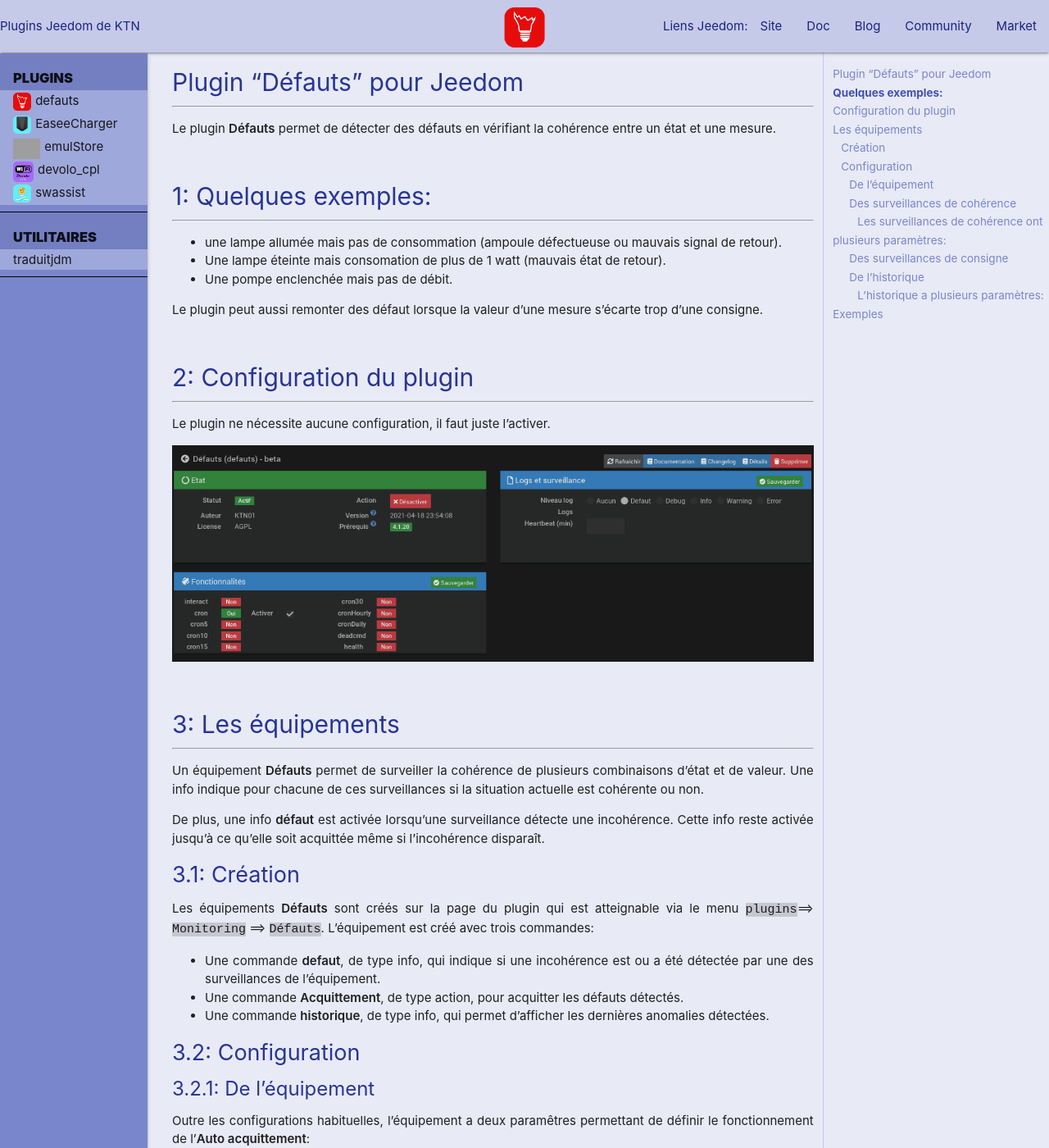
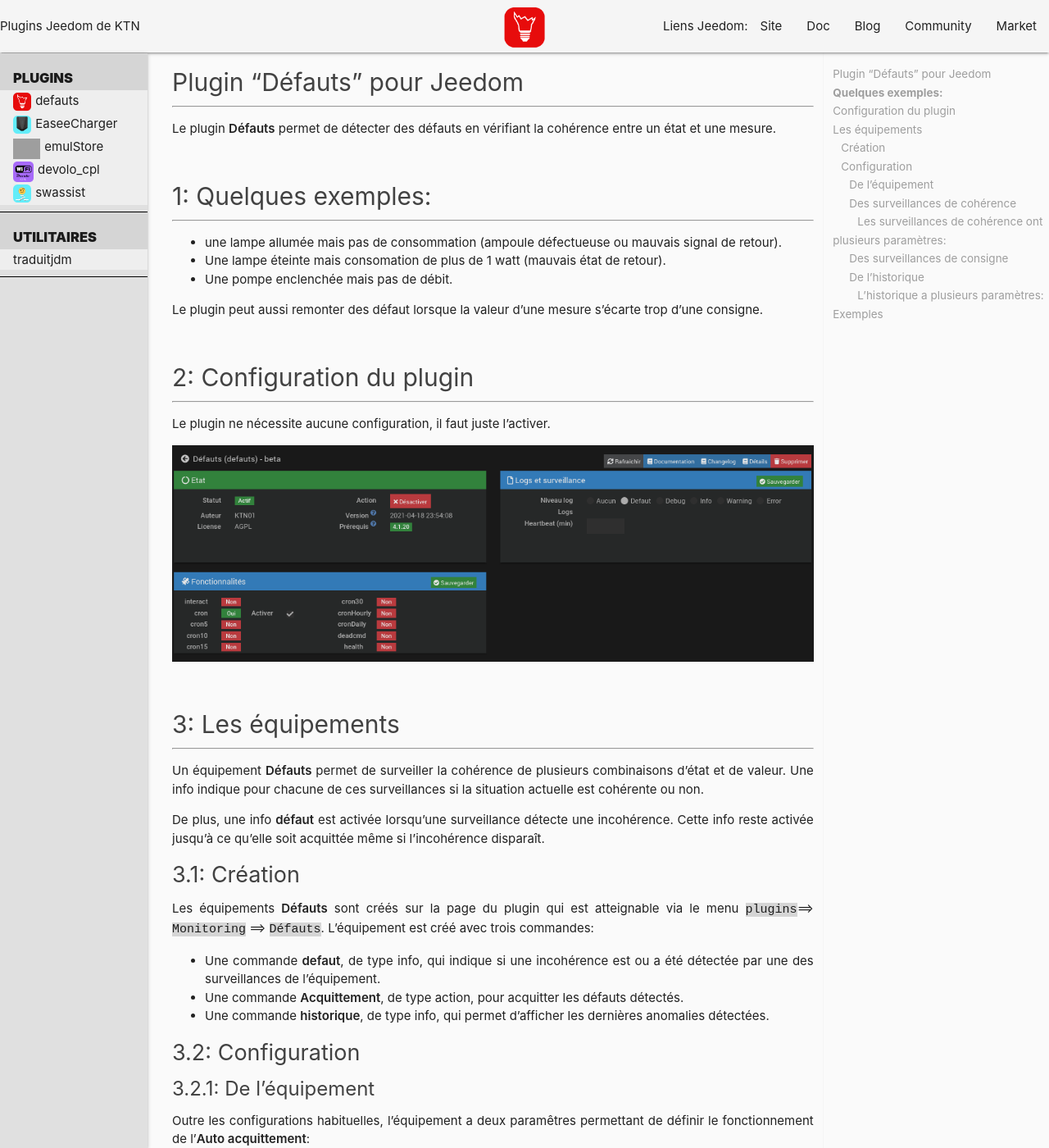
Before and after one commit to ktn001/ktn001.github.io, a Jekyll site: the page built from fr_FR/defauts/index.md, in a window 1280 px wide and 1400 px high. Shown: the whole window at 82% size. Built offline with Jekyll 4.4.1, drawn with Linux system fonts in a browser that asks for light colours; grey boxes are pictures that could not be loaded.

Commit message:
theme grey

```diff
--- a/assets/css/main.scss
+++ b/assets/css/main.scss
@@ -3,7 +3,7 @@
 
 @import "materialize/components/color-variables";
 // couleur de la page
-$couleur : "indigo";
+$couleur : "grey";
 
 // Couleur de base des élément "materialize"
 $primary-color: color( $couleur , "lighten-4");
@@ -168,7 +168,7 @@
 }
 
 .tocAnchor {
-	color: color($couleur, "lighten-2");
+	color: color($couleur, "base");
 	font-size: 0.9rem;
 }
 
```
